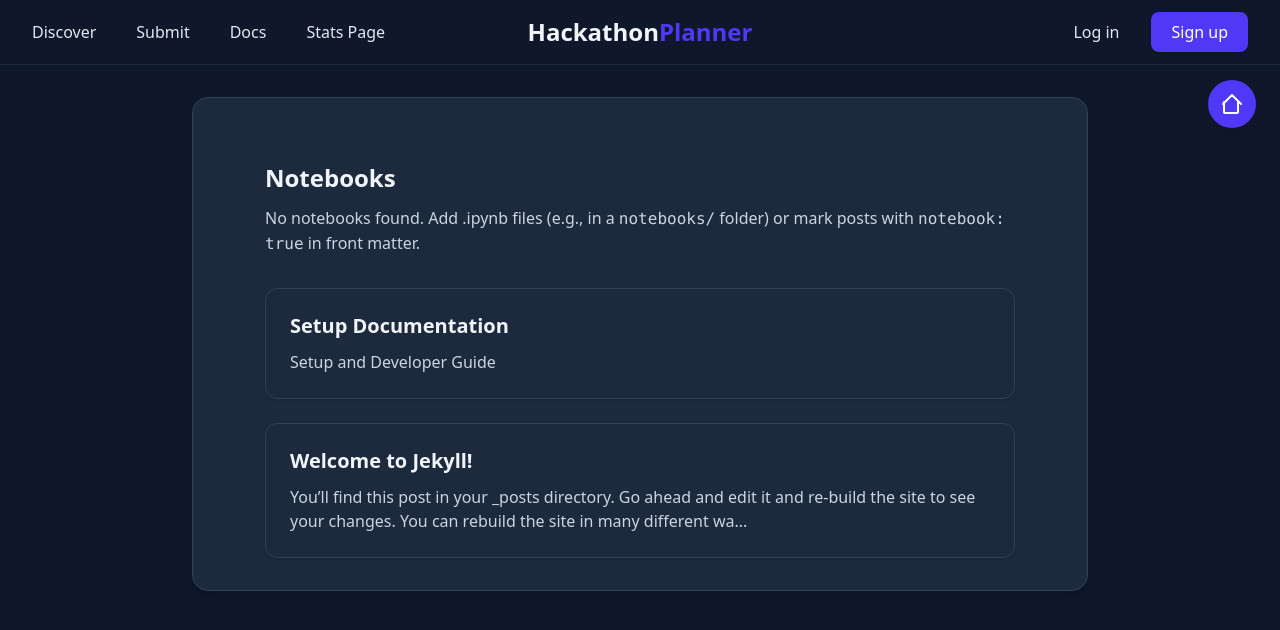
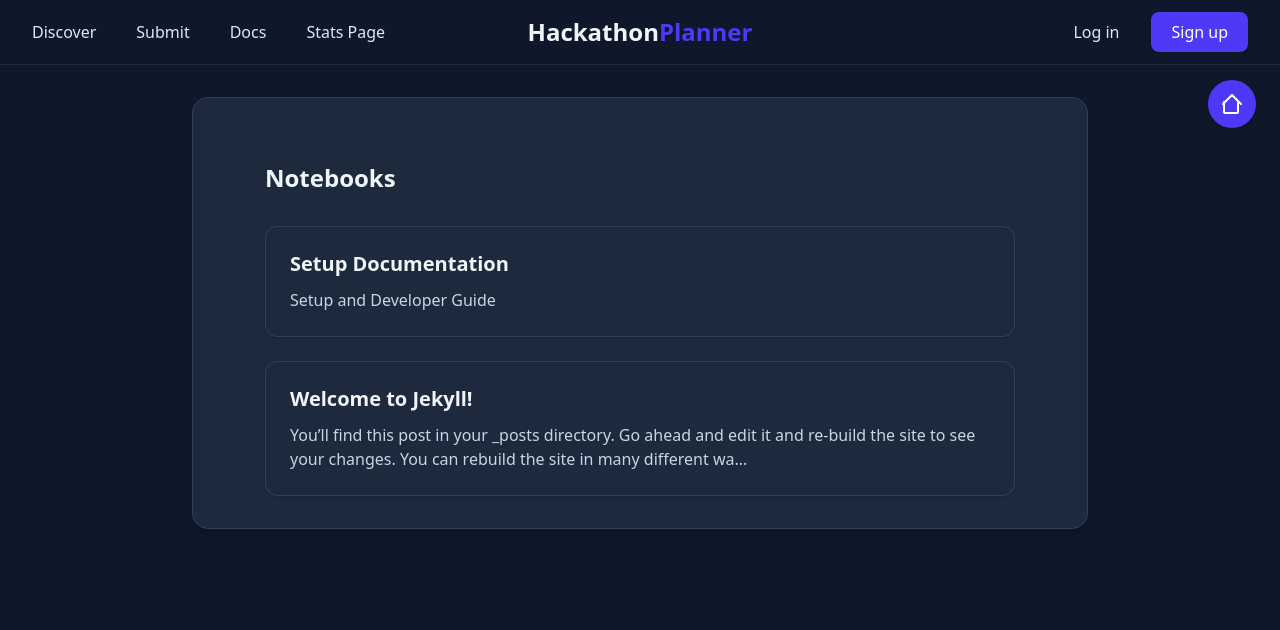
Before and after one commit to aranyab0924/hackathon_ed_tech, a Jekyll site: the page built from documentation/index.md, in a window 1280 px wide. Shown: the top 630 px of the page. Built offline with Jekyll 4.4.1, drawn with Linux system fonts in a browser that asks for light colours.

Commit message:
documentation changes commit

```diff
--- a/_layouts/documentation/documentationHome.html
+++ b/_layouts/documentation/documentationHome.html
@@ -25,7 +25,6 @@
         {% endfor %}
       </ul>
     {% else %}
-      <p class="text-slate-300">No notebooks found. Add .ipynb files (e.g., in a <code>notebooks/</code> folder) or mark posts with <code>notebook: true</code> in front matter.</p>
     {% endif %}
   </div>
 
```
